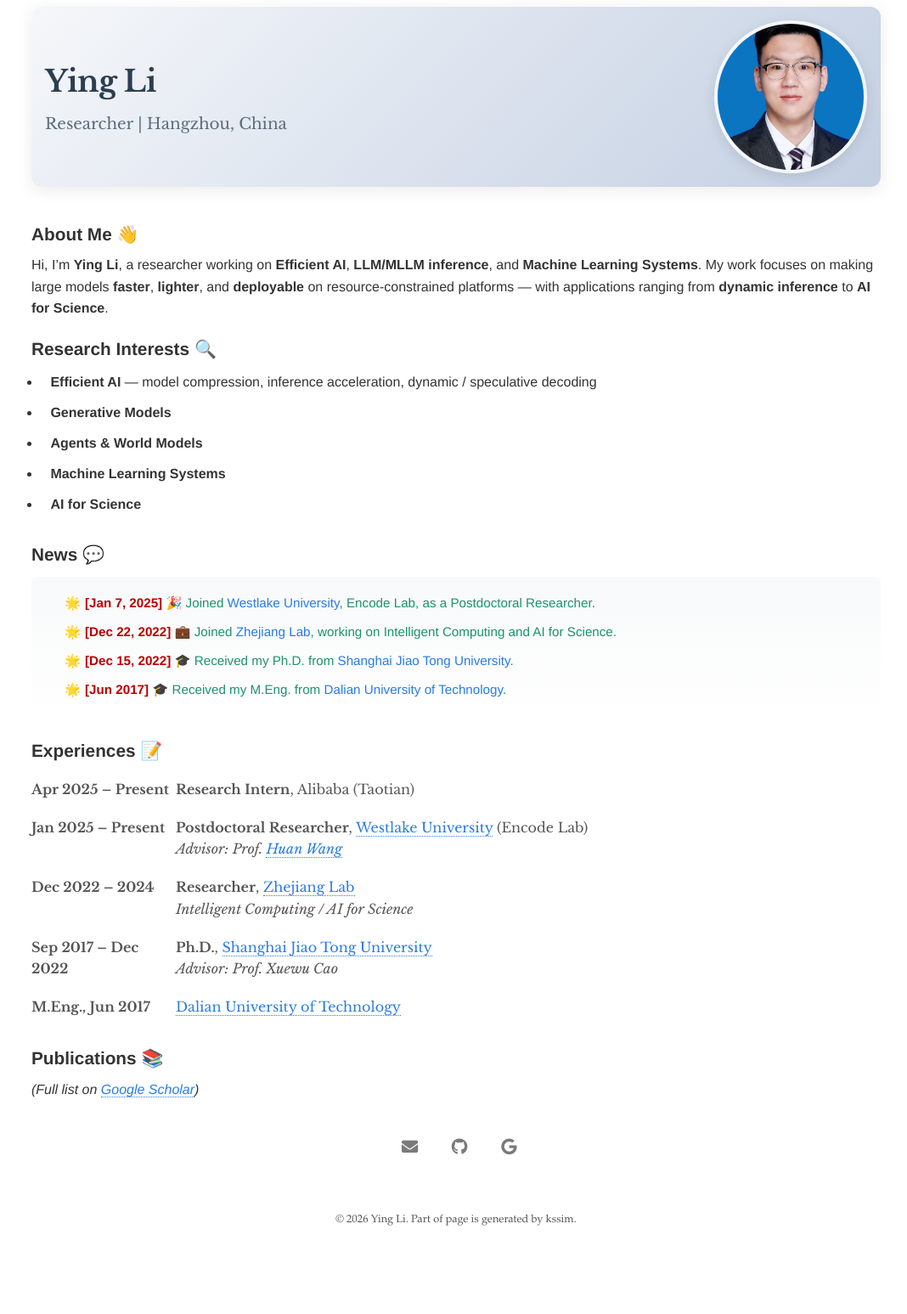
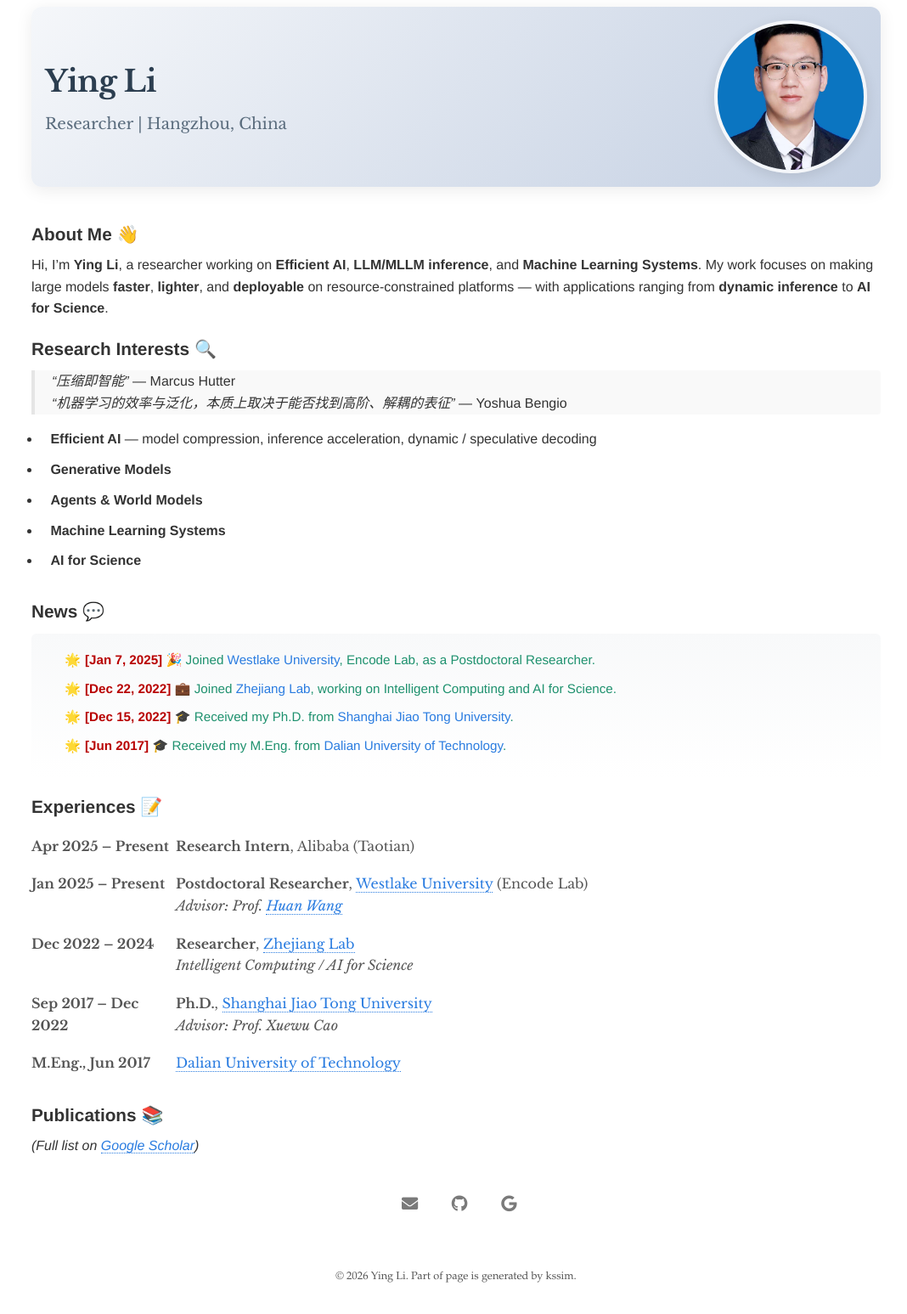
Before and after one commit to NeuraLiying/NeuraLiying.github.io, a Jekyll site: the page built from index.md, in a window 1280 px wide. Shown: the whole page at 85% size, without its empty margins (103-1171 px from the left). Built offline with Jekyll 4.4.1, drawn with Linux system fonts in a browser that asks for light colours; our own code applies the rules of GitHub Pages for plain Markdown files; before the commit the page ends 1481 px from its top, so only the background shows below that.

Commit message:
Add two epigraphs under Research Interests to motivate Efficient AI focus
> "压缩即智能" — Marcus Hutter
> "机器学习的效率与泛化，本质上取决于能否找到高阶、解耦的表征" — Yoshua Bengio

Co-Authored-By: Claude Opus 4.7 <noreply@anthropic.com>

```diff
--- a/index.md
+++ b/index.md
@@ -8,6 +8,9 @@ Hi, I'm **Ying Li**, a researcher working on **Efficient AI**, **LLM/MLLM infere
 My work focuses on making large models **faster**, **lighter**, and **deployable** on resource-constrained platforms — with applications ranging from **dynamic inference** to **AI for Science**.
 
 ### Research Interests 🔍
+
+> *"压缩即智能"* — Marcus Hutter
+> *"机器学习的效率与泛化，本质上取决于能否找到高阶、解耦的表征"* — Yoshua Bengio
 
 - **Efficient AI** — model compression, inference acceleration, dynamic / speculative decoding
 - **Generative Models**
```
